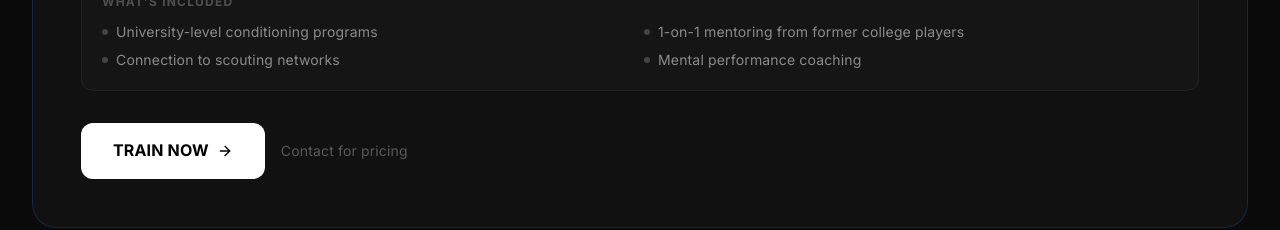
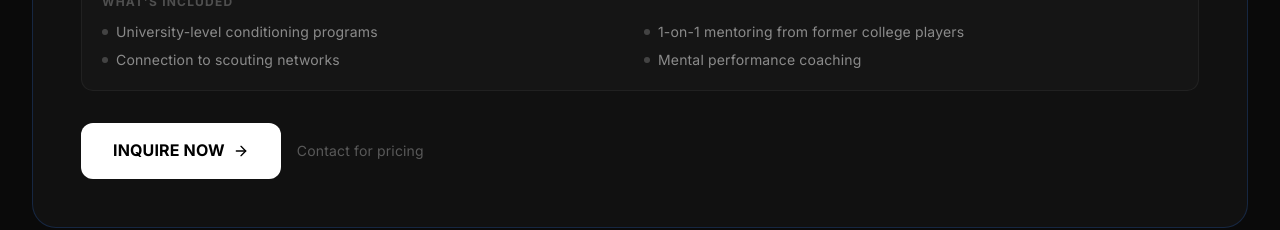
Before and after one commit to Yohhata/LTS-Elite-Prep, a Next.js app: page /programs in a window 1280 px wide. Shown: the part 2960-3190 px from the top of the page. Built offline with nearby package versions, Linux system fonts and the light colour scheme.

Commit message:
UX: Updated Programs page links to route Futures/High to Book and College to Contact

```diff
--- a/app/programs/page.tsx
+++ b/app/programs/page.tsx
@@ -280,11 +280,11 @@ export default function ProgramsPage() {
                 {/* CTA */}
                 <div className="flex flex-col sm:flex-row gap-4">
                   <Link
-                    href="/micro-academy"
+                    href={program.id === 'college' ? '/college-contact' : `/book?program=${program.id}`}
                     className="btn-accent inline-flex items-center justify-center gap-2
                                font-bold px-8 py-3.5 rounded-xl group"
                   >
-                    TRAIN NOW
+                    {program.id === 'college' ? 'INQUIRE NOW' : 'TRAIN NOW'}
                     <ArrowRight className="w-4 h-4 group-hover:translate-x-1 transition-transform" />
                   </Link>
                   <span className="text-sm text-white/30 flex items-center">
```
